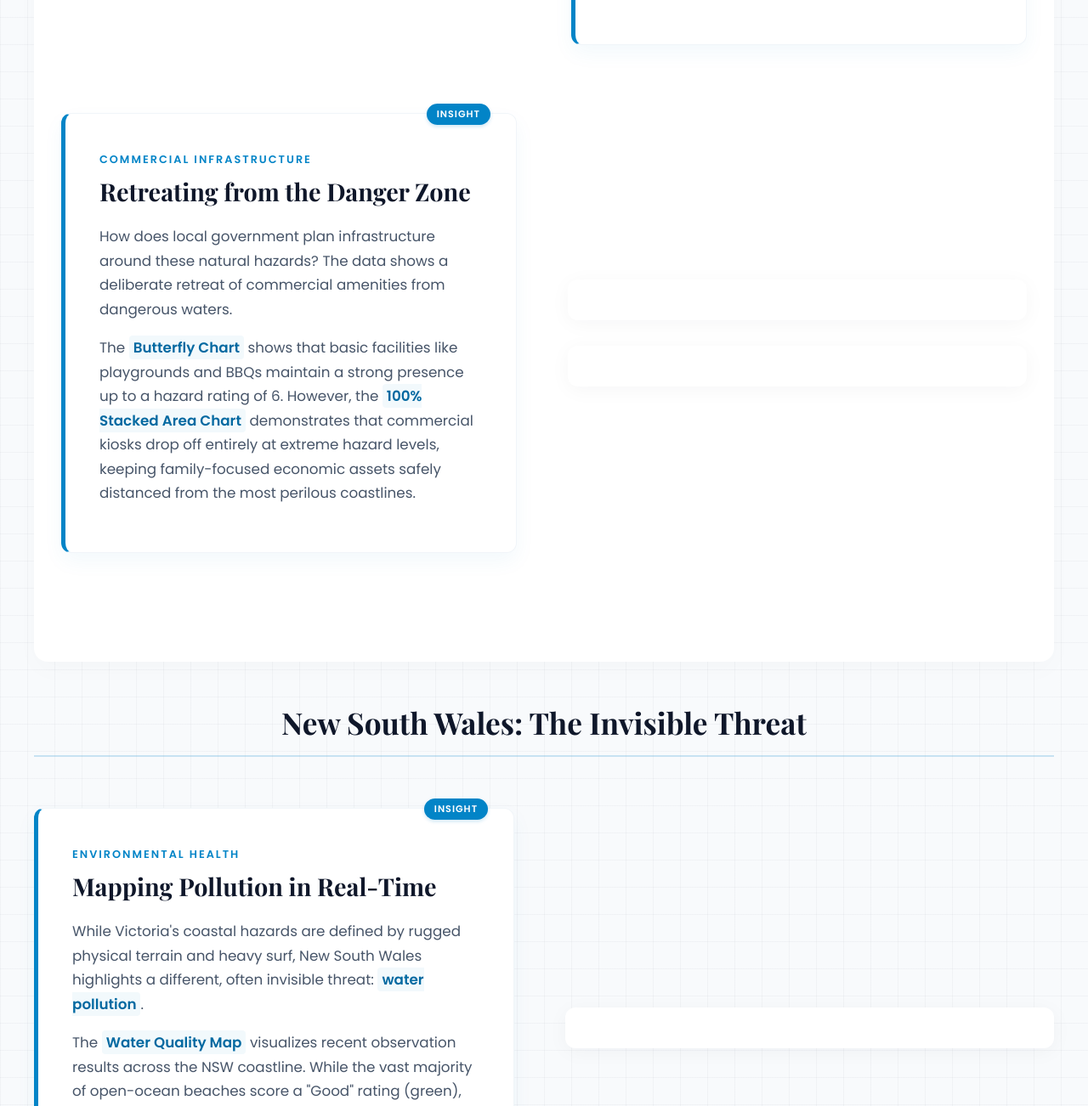
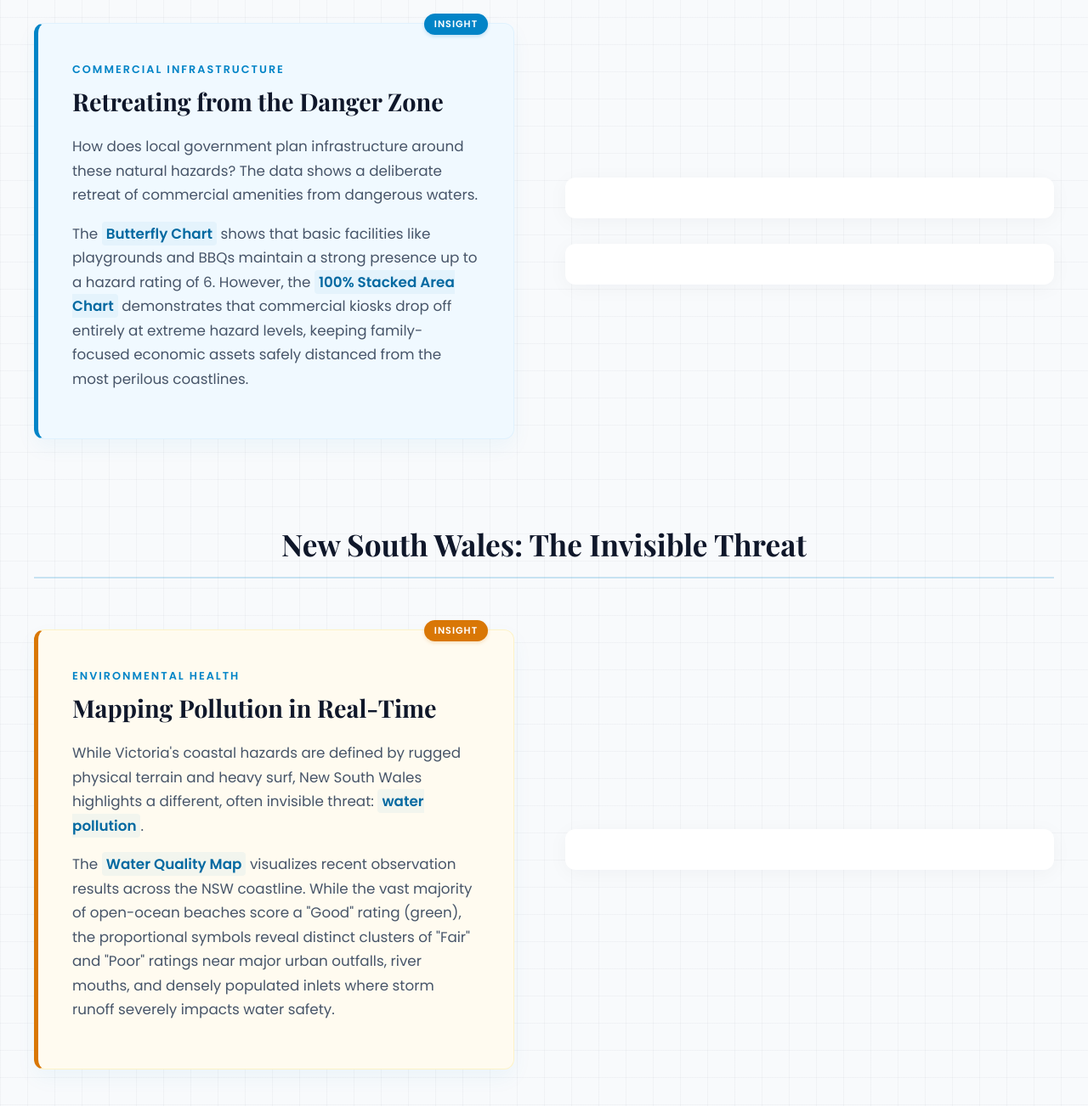
Before and after one commit to jijedilip006/FIT3179-DV2, a plain HTML site: page index.html in a window 1280 px wide. Shown: the part 3564-4866 px from the top of the page at 85% size. Drawn offline with nearby package versions, Linux system fonts and the light colour scheme; a script that the page names is missing.

Commit message:
Changed style

```diff
--- a/css/style.css
+++ b/css/style.css
@@ -7,7 +7,7 @@
 }
 
 body {
-    background-color: #f8fafc; /* Slightly darker base than pure white */
+    background-color: #f8fafc;
     /* A very faint, 3% opacity linear grid texture */
     background-image:
         linear-gradient(rgba(15, 23, 42, 0.03) 1px, transparent 1px),
@@ -68,7 +68,7 @@ body {
 }
 
 .author-info span {
-    background-color: rgba(255, 255, 255, 0.1); /* Semi-transparent background for pill */
+    background-color: rgba(255, 255, 255, 0.1);
     padding: 8px 20px;
     border-radius: 25px;
     box-shadow: 0 2px 5px rgba(0,0,0,0.05);
@@ -78,15 +78,6 @@ body {
 /* --- Dashboard Sections (Z-Pattern Layout) --- */
 .dashboard-section {
     margin-bottom: 100px;
-}
-
-/* Ensure the middle Victoria section is pure white to contrast the textured body */
-.dashboard-section:nth-of-type(2) {
-    background-color: #ffffff;
-    padding: 3rem 2rem;
-    border-radius: 16px;
-    margin: 3rem 0;
-    box-shadow: 0 10px 30px rgba(0,0,0,0.02);
 }
 
 .section-title {
@@ -241,3 +232,35 @@ body {
     opacity: 1;
     transform: translateY(0);
 }
+
+/* =========================================================
+   COLOR-CODED INFO CARDS BY SECTION
+   ========================================================= */
+
+/* Section 1: The National Overview (Clean White) */
+.dashboard-section:nth-of-type(1) .z-text {
+    background-color: #ffffff;
+}
+
+/* Section 2: Victoria (Cool Ice Blue) */
+.dashboard-section:nth-of-type(2) .z-text {
+    background-color: #f0f9ff;
+    border-top: 1px solid #e0f2fe;
+    border-right: 1px solid #e0f2fe;
+    border-bottom: 1px solid #e0f2fe;
+}
+
+/* Section 3: New South Wales (Warm Sand Yellow) */
+.dashboard-section:nth-of-type(3) .z-text {
+    background-color: #fffbf0;
+    border-top: 1px solid #fef3c7;
+    border-right: 1px solid #fef3c7;
+    border-bottom: 1px solid #fef3c7;
+    border-left: 5px solid #d97706;
+}
+
+/* Update the tiny "Insight" tag color for Section 3 to match the sand theme */
+.dashboard-section:nth-of-type(3) .z-text::before {
+    background: #d97706;
+    box-shadow: 0 2px 4px rgba(217, 119, 6, 0.2);
+}
```
Also changed, not shown: visualisations/05_commercial_stacked_area.vl.json (+7 -1 lines).
